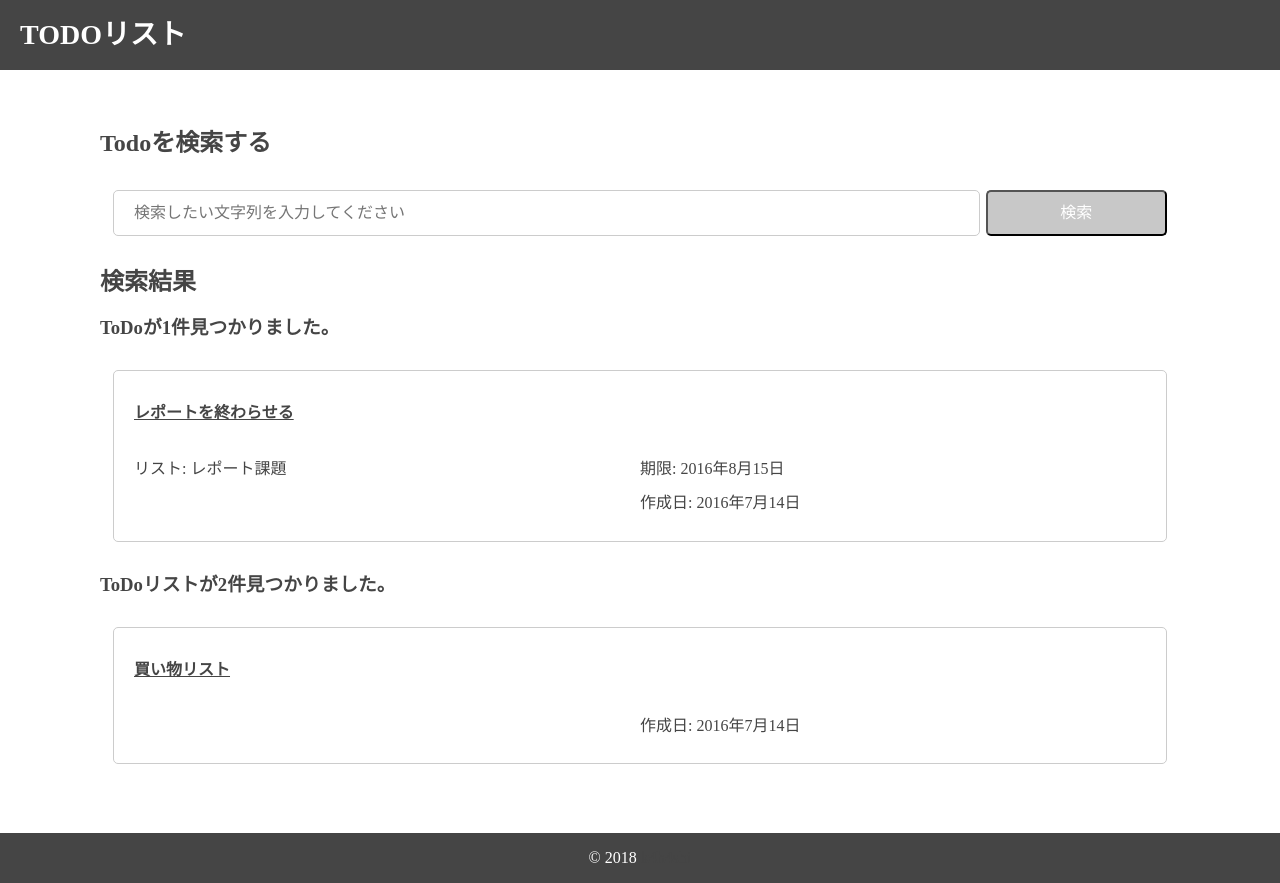
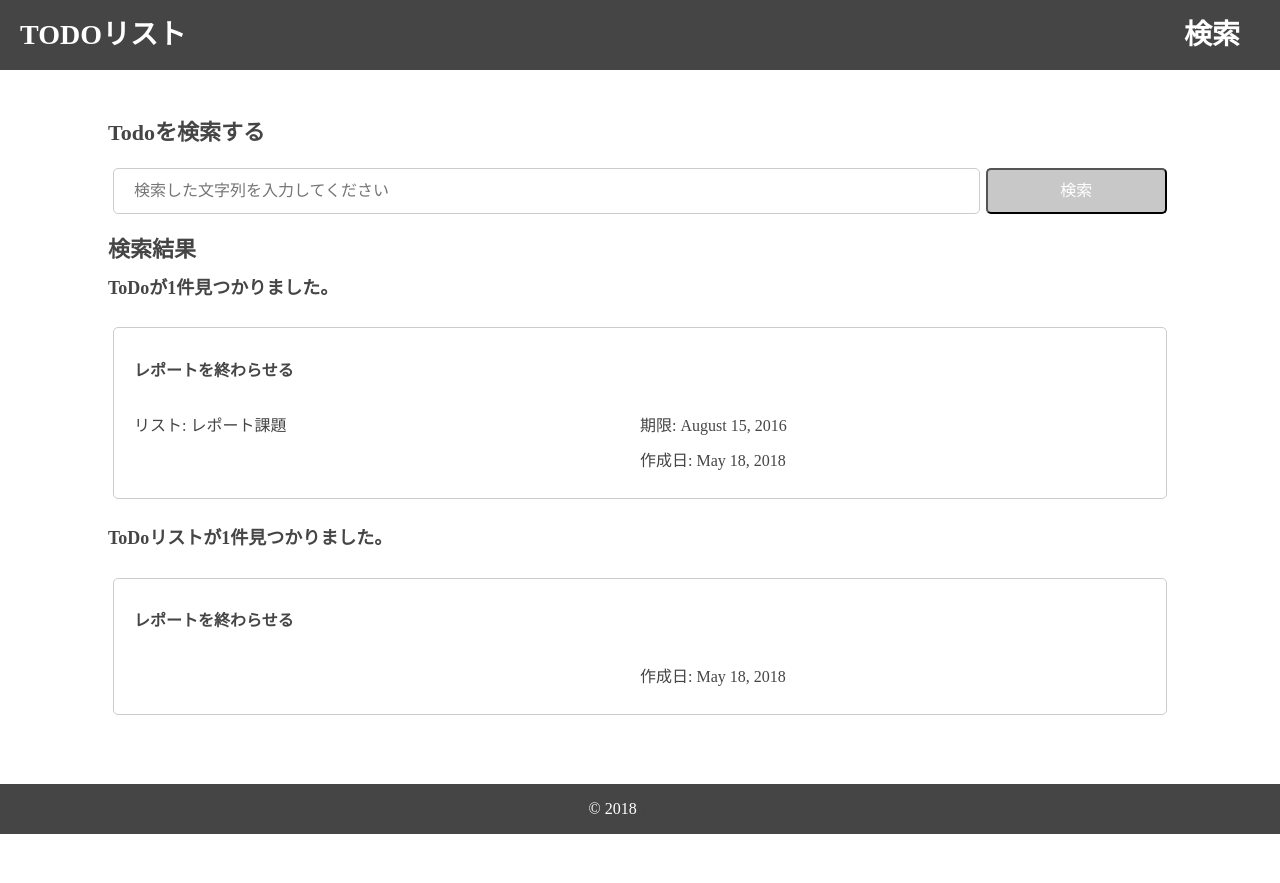
Before and after one commit to k4h4shi/todo, a Next.js app: page /search in a window 1280 px wide. After the commit the page ends 834 px from the top, so only its background shows below. Built offline with nearby package versions, Linux system fonts and the light colour scheme.

Commit message:
検索結果のコンポーネントを括り出す。

```diff
--- a/src/components/Header.tsx
+++ b/src/components/Header.tsx
@@ -1,13 +1,20 @@
 import * as React from "react";
+import Link from "next/link";
 import styled from "styled-components";
 
 export default () => (
   <Header>
-    <Brand>TODOリスト</Brand>
+    <Link href={"/"}>
+      <Brand>TODOリスト</Brand>
+    </Link>
+    <Link href={"/search"}>
+      <SearchLink>検索</SearchLink>
+    </Link>
   </Header>
 );
 
 const Header = styled.header`
+  display: flex;
   color: white;
   background-color: #454545;
 `;
@@ -16,3 +23,9 @@ const Brand = styled.h1`
   margin-left: 20px;
   font-size: 28px;
 `;
+
+const SearchLink = styled.h1`
+  margin-left: auto;
+  font-size: 28px;
+  margin-right: 40px;
+`;
--- a/src/components/Heading.tsx
+++ b/src/components/Heading.tsx
@@ -28,11 +28,11 @@ const Heading = styled.h1`
 `;
 
 const Title = styled.h2`
-  margin: 8px;
+  margin: 10px 8px;
   font-size: 22px;
 `;
 
 const SubHeading = styled.h3`
-  margin: 10px 8px;
+  margin: 15px 8px;
   font-size: 18px;
 `;
--- /dev/null
+++ b/src/components/SearchForm.tsx
@@ -0,0 +1,67 @@
+import React, { Component } from "react";
+import styled from "styled-components";
+
+import { Button, Heading, Input } from "../components";
+
+interface Props {
+  search: (name: string) => void;
+}
+
+interface State {
+  query: string;
+  errorMessage: string;
+}
+
+export default class SearchForm extends Component<Props, State> {
+  state = {
+    query: "",
+    errorMessage: null
+  };
+
+  _handleOnChange = e => {
+    e.preventDefault();
+    const { name, value } = e.target;
+    this.setState({ [name]: value, errorMessage: null });
+  };
+
+  _handleOnSubmit = e => {
+    e.preventDefault();
+
+    const { query } = this.state;
+    const { search } = this.props;
+    const errorMessage = null; // TODO: errorcheck
+
+    this.setState({ errorMessage });
+    if (errorMessage) {
+      return;
+    }
+
+    search(query);
+  };
+
+  render() {
+    const { query } = this.state;
+    return (
+      <div>
+        <Heading type="title">Todoを検索する</Heading>
+        <Form onSubmit={this._handleOnSubmit}>
+          <Input
+            type="text"
+            name="query"
+            value={query}
+            onChange={this._handleOnChange}
+            placeholder="検索した文字列を入力してください"
+          />
+          <Button type="submit" colorType="default" onClick={() => {}}>
+            検索
+          </Button>
+        </Form>
+      </div>
+    );
+  }
+}
+
+const Form = styled.form`
+  display: flex;
+  padding: 10px;
+`;
--- /dev/null
+++ b/src/components/TodoListSearchResult.tsx
@@ -0,0 +1,56 @@
+import React from "react";
+import Link from "next/link";
+import styled from "styled-components";
+import { Heading, FormatDate } from "../components";
+import { TodoListSearchResult } from "../types";
+
+interface Props {
+  results: TodoListSearchResult[];
+}
+
+export default ({ results }: Props) => (
+  <div>
+    <Heading type="subheading">{`ToDoリストが${
+      results.length
+    }件見つかりました。`}</Heading>
+    <List>
+      {results.map((result, i) => (
+        <Link key={i} href={`/detail/${result._id}`}>
+          <ListItem>
+            <h4>{result.name}</h4>
+            <Info>
+              <Column />
+              <Column>
+                <p>
+                  作成日: <FormatDate date={result.createdAt} />
+                </p>
+              </Column>
+            </Info>
+          </ListItem>
+        </Link>
+      ))}
+    </List>
+  </div>
+);
+
+const List = styled.ul`
+  display: flex;
+  padding: 10px;
+  flex-direction: column;
+`;
+
+const ListItem = styled.li`
+  list-style: none;
+  margin: 3px;
+  padding: 12px 20px;
+  border: 1px solid #ccc;
+  border-radius: 5px;
+`;
+
+const Info = styled.div`
+  display: flex;
+`;
+
+const Column = styled.div`
+  flex: 1;
+`;
--- /dev/null
+++ b/src/components/TodoSearchResult.tsx
@@ -0,0 +1,61 @@
+import React from "react";
+import Link from "next/link";
+import styled from "styled-components";
+import { Heading, FormatDate } from "../components";
+import { TodoSearchResult } from "../types";
+
+interface Props {
+  results: TodoSearchResult[];
+}
+
+export default ({ results }: Props) => (
+  <div>
+    <Heading type="subheading">{`ToDoが${
+      results.length
+    }件見つかりました。`}</Heading>
+    <List>
+      {results.map((result, i) => (
+        <Link key={i} href={`/detail/${result.list_id}`}>
+          <ListItem>
+            <h4>{result.name}</h4>
+            <Info>
+              <Column>
+                <p>リスト: {result.listname}</p>
+              </Column>
+              <Column>
+                <p>
+                  期限: <FormatDate date={result.due} />
+                </p>
+                <p>
+                  作成日: <FormatDate date={result.createdAt} />
+                </p>
+              </Column>
+            </Info>
+          </ListItem>
+        </Link>
+      ))}
+    </List>
+  </div>
+);
+
+const List = styled.ul`
+  display: flex;
+  padding: 10px;
+  flex-direction: column;
+`;
+
+const ListItem = styled.li`
+  list-style: none;
+  margin: 3px;
+  padding: 12px 20px;
+  border: 1px solid #ccc;
+  border-radius: 5px;
+`;
+
+const Info = styled.div`
+  display: flex;
+`;
+
+const Column = styled.div`
+  flex: 1;
+`;
--- a/src/components/index.ts
+++ b/src/components/index.ts
@@ -12,3 +12,6 @@ export { default as TodoListDue } from "./TodoListDue";
 export { default as Input } from "./Input";
 export { default as Button } from "./Button";
 export { default as FormatDate } from "./FormatDate";
+export { default as SearchForm } from "./SearchForm";
+export { default as TodoSearchResult } from "./TodoSearchResult";
+export { default as TodoListSearchResult } from "./TodoListSearchResult";
--- a/src/pages/search.tsx
+++ b/src/pages/search.tsx
@@ -1,115 +1,51 @@
-import * as React from "react";
-export default () => (
-  <div>
-    <div className="search-todo-wrapper">
-      <h2 className="search-todo-header">Todoを検索する</h2>
-      <form>
-        <input
-          type="text"
-          name="todolist-name"
-          placeholder="検索したい文字列を入力してください"
-        />
-        <button>検索</button>
-      </form>
-    </div>
+import React, { Component } from "react";
+import {
+  Heading,
+  SearchForm,
+  TodoSearchResult,
+  TodoListSearchResult
+} from "../components";
+import {
+  TodoListSearchResult as TodoListSearchResultType,
+  TodoSearchResult as TodoSearchResultType
+} from "../types";
 
-    <div className="search-results-wrapper">
-      <h2 className="search-results-header">検索結果</h2>
-      <div className="todo-search-result">
-        <h3>ToDoが1件見つかりました。</h3>
-        <ul className="todo-search-result-list">
-          <li className="todo-search-result">
-            <h4 className="todo-search-result-title">
-              <a href="http://127.0.0.1:8081/detail.html">
-                レポートを終わらせる
-              </a>
-            </h4>
-            <div className="todo-search-result-info">
-              <div>
-                <p>リスト: レポート課題</p>
-              </div>
-              <div>
-                <p>期限: 2016年8月15日</p>
-                <p>作成日: 2016年7月14日</p>
-              </div>
-            </div>
-          </li>
-        </ul>
-      </div>
-      <div>
-        <h3>ToDoリストが2件見つかりました。</h3>
-        <ul className="todo-list-search-result-list">
-          <li className="todo-list-search-result">
-            <h4 className="todo-list-search-result-title">
-              <a href="http://127.0.0.1:8081/detail.html">買い物リスト</a>
-            </h4>
-            <div className="todo-list-search-result-info">
-              <div />
-              <div>
-                <p>作成日: 2016年7月14日</p>
-              </div>
-            </div>
-          </li>
-        </ul>
-      </div>
-    </div>
-    <style jsx>{`
-      /* 検索フォーム */
+interface Props {}
 
-      .search-todo-wrapper > form {
-        display: flex;
-        padding: 10px;
+interface State {
+  todos: TodoSearchResultType[];
+  todolists: TodoListSearchResultType[];
 }
 
-      .search-todo-wrapper > form > input {
-        flex: 6;
-        font-size: 16px;
-        margin: 3px;
-        padding: 12px 20px;
-        border: 1px solid #ccc;
-        border-radius: 5px;
-        box-sizing: border-box;
+export default class Search extends Component<State, Props> {
+  state = {
+    todos: [
+      {
+        _id: "0",
+        list_id: "0",
+        listname: "レポート課題",
+        name: "レポートを終わらせる",
+        due: "2016-08-15",
+        createdAt: "2018-05-18 19:56:50.635"
       }
+    ],
+    todoLists: [
+      {
+        _id: "0",
+        name: "レポートを終わらせる",
+        createdAt: "2018-05-18 19:56:50.635"
+      }
+    ]
+  };
 
-      .search-todo-wrapper > form > button {
-        flex: 1;
-        font-size: 16px;
-        margin: 3px;
-        padding: 12px 20px;
-        background-color: #c8c8c8;
-        border-radius: 5px;
-        color: white;
-      }
-
-      /* 検索結果 */
-      .todo-search-result-info,
-      .todo-list-search-result-info {
-        display: flex;
-      }
-
-      .todo-search-result-info > div,
-      .todo-list-search-result-info > div {
-        flex: 1;
-      }
-
-      .todo-search-result-list,
-      .todo-list-search-result-list {
-        display: flex;
-        padding: 10px;
-        flex-direction: column;
-      }
-
-      .todo-search-result-list > li,
-      .todo-list-search-result-list > li {
-        list-style: none;
-        margin: 3px;
-        padding: 12px 20px;
-        border: 1px solid #ccc;
-        border-radius: 5px;
-      }
-      .todo-lists > li > label {
-        flex: 1 1 auto;
-      }
-    `}</style>
+  render() {
+    return (
+      <div>
+        <SearchForm search={q => console.log(q)} />
+        <Heading type="title">検索結果</Heading>
+        <TodoSearchResult results={this.state.todos} />
+        <TodoListSearchResult results={this.state.todos} />
       </div>
     );
+  }
+}
```
Also changed, not shown: src/types/index.js (+15 -0 lines). Lines whose indentation alone changed are shown as unchanged.
